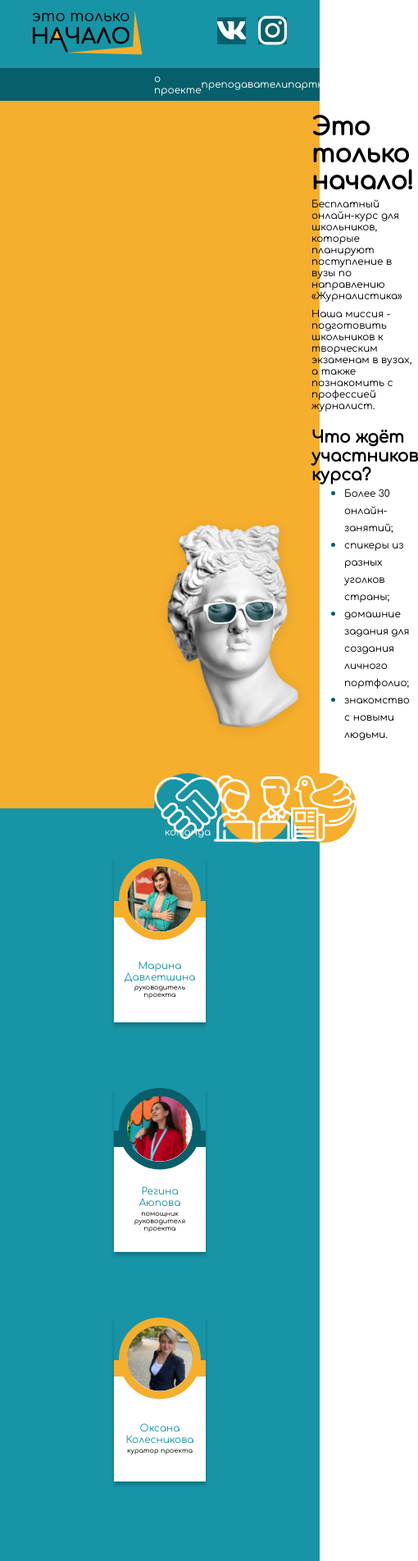
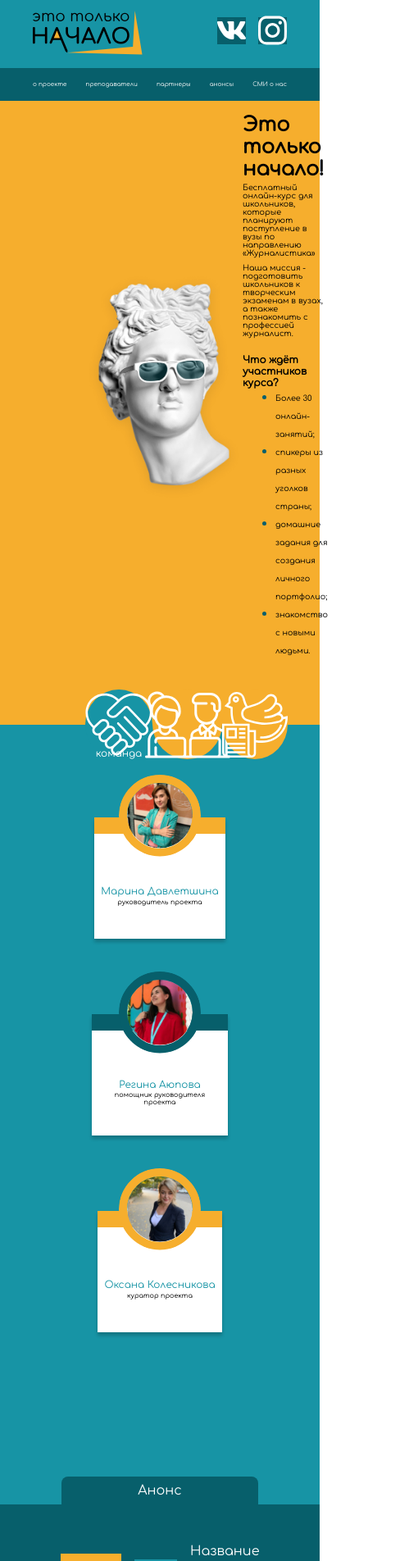
Before and after one commit to const89rus/school, a React (Create React App) app: page / in a window 390 px wide. Shown: the top 1904 px of the page at 82% size, 510 px wide, since content can reach past the window. Built offline with nearby package versions, Linux system fonts and the light colour scheme; no server answers.

Commit message:
add responsive for main page

```diff
--- a/src/view/common/Card/styled.ts
+++ b/src/view/common/Card/styled.ts
@@ -14,7 +14,6 @@ export const CardWrapper = styled.div<Style>`
   justify-content: center;
   position: relative;
   margin: 2rem 1rem;
-  box-shadow: 0px 4px 4px rgba(0, 0, 0, 0.21);
 `;
 
 export const CardAvatar = styled.div<Style>`
@@ -49,6 +48,7 @@ export const CardContent = styled.div<Style>`
   align-items: center;
   flex-direction: column;
   background-color: ${(props) => props.theme.colors.white};
+  box-shadow: 0px 4px 4px rgba(0, 0, 0, 0.21);
   @media ${device.laptopL} {
     width: 17rem;
   }
--- a/src/view/common/Curator/styled.ts
+++ b/src/view/common/Curator/styled.ts
@@ -71,6 +71,7 @@ export const CuratorContent = styled.div`
 `;
 
 export const Name = styled.div`
+  margin-top: 0.5rem;
   text-align: center;
   font-size: 1.5rem;
   color: ${(props) => props.theme.colors.yellow};
@@ -92,6 +93,7 @@ export const Info = styled.div`
   justify-content: space-around;
   font-size: 1rem;
   height: 7rem;
+  margin-top: 0.5rem;
   @media ${device.tablet} and (max-width: 1023px) {
     padding: 2rem 0;
     font-size: 1.4rem;
@@ -110,6 +112,7 @@ export const Social = styled.div`
   display: flex;
   justify-content: space-between;
   width: 3.5rem;
+  margin-top: 0.2rem;
   @media ${device.tablet} and (max-width: 1023px) {
     width: 4.5rem;
   }
--- a/src/view/common/Event/styled.ts
+++ b/src/view/common/Event/styled.ts
@@ -3,6 +3,7 @@ import styled from 'styled-components';
 export const EventWrapper = styled.div`
   display: flex;
   align-items: center;
+  justify-content: center;
   font-size: 2rem;
   margin: 3rem 0;
   color: ${(props) => props.theme.colors.white};
@@ -14,6 +15,9 @@ export const Date = styled.div`
   padding: 1.5rem 1rem;
   margin: 0 0.5rem;
   background-color: ${(props) => props.theme.colors.yellow};
+  @media (max-width: 1170px) {
+    font-size: 1.5rem;
+  }
 `;
 
 export const Time = styled.div`
@@ -21,6 +25,9 @@ export const Time = styled.div`
   padding: 1.5rem;
   margin: 0 1.5rem;
   background-color: ${(props) => props.theme.colors.primary};
+  @media (max-width: 1170px) {
+    font-size: 1.5rem;
+  }
 `;
 
 export const Event = styled.div`
@@ -41,4 +48,7 @@ export const Description = styled.h6`
   font-weight: 400;
   font-size: 1.5rem;
   margin: 0;
+  @media (max-width: 1170px) {
+    font-size: 1.2rem;
+  }
 `;
--- a/src/view/components/layout/styled.ts
+++ b/src/view/components/layout/styled.ts
@@ -70,12 +70,27 @@ export const MenuContainer = styled.div<IStyled>`
   background-color: ${(props) => props.bgColor};
   display: flex;
   justify-content: space-between;
+  @media (max-width: 1280px) {
+    padding: 0 13rem;
+  }
+  @media (max-width: 700px) {
+    padding: 0 5rem;
+  }
 `;
 
 export const MenuItem = styled.div`
   color: ${(props) => props.theme.colors.white};
   font-size: 1.5rem;
   text-decoration: none;
+  @media (max-width: 900px) {
+    font-size: 1.2rem;
+  }
+  @media (max-width: 800px) {
+    font-size: 1rem;
+  }
+  @media (max-width: 600px) {
+    font-size: 0.9rem;
+  }
 `;
 
 export const MenuItemWrapper = styled(HashLink)`
--- a/src/view/components/mainPage/Announcement/styled.ts
+++ b/src/view/components/mainPage/Announcement/styled.ts
@@ -3,4 +3,7 @@ import styled from 'styled-components';
 export const Wrapper = styled.div`
   padding: ${(props) => props.theme.root.contentPadding};
   height: 27rem;
+  @media (max-width: 1400px) {
+    padding: 0 13rem;
+  }
 `;
--- a/src/view/components/mainPage/Footer/styled.ts
+++ b/src/view/components/mainPage/Footer/styled.ts
@@ -10,6 +10,9 @@ export const Wrapper = styled.div`
   justify-content: space-between;
   align-items: flex-end;
   background-color: ${(props) => props.theme.colors.darkPrimary};
+  @media (max-width: 1280px) {
+    padding: 1rem 13rem 2rem;
+  }
 `;
 
 export const ContactWrapper = styled.div`
--- a/src/view/components/mainPage/Header/styled.ts
+++ b/src/view/components/mainPage/Header/styled.ts
@@ -6,6 +6,12 @@ export const Wrapper = styled.div`
   justify-content: space-between;
   align-items: flex-end;
   padding: 2rem 23.5rem 10rem;
+  @media (max-width: 1806px) {
+    align-items: center;
+  }
+  @media (max-width: 1280px) {
+    padding: 2rem 13rem 10rem;
+  }
 `;
 
 export const Img = styled.img`
@@ -23,18 +29,36 @@ export const AboutHeader = styled.h3`
   font-size: 3.75rem;
   margin: 0;
   padding; 0;
+  @media (min-width: 1600px) and (max-width: 1806px) {
+    font-size: 3.25rem;
+  }
+  @media (max-width: 1100px) {
+    font-size: 3rem;
+  }
 `;
 
 export const AbaoutParagraph = styled.p`
   font-size: 1.5rem;
   margin: 0.5rem 0;
   padding; 0;
+  @media (min-width: 1600px) and (max-width: 1806px) {
+    font-size: 1.2rem;
+  }
+  @media (max-width: 1100px) {
+    font-size: 1.2rem;
+  }
 `;
 
 export const ListHeader = styled.h4`
   font-size: 2.5rem;
   margin: 2rem 0 0;
   padding; 0;
+  @media (min-width: 1600px) and (max-width: 1806px) {
+    font-size: 2rem;
+  }
+  @media (max-width: 1100px) {
+    font-size: 1.5rem;
+  }
 `;
 
 export const List = styled.ul`
@@ -50,4 +74,10 @@ export const ListItem = styled.li`
 export const ListItemSpan = styled.span`
   font-size: 1.5rem;
   color: ${(props) => props.theme.colors.black};
+  @media (min-width: 1600px) and (max-width: 1806px) {
+    font-size: 1.2rem;
+  }
+  @media (max-width: 1100px) {
+    font-size: 1.2rem;
+  }
 `;
--- a/src/view/components/mainPage/MassMedia/styled.ts
+++ b/src/view/components/mainPage/MassMedia/styled.ts
@@ -3,6 +3,12 @@ import styled from 'styled-components';
 export const Wrapper = styled.div`
   padding: ${(props) => props.theme.root.contentPadding};
   margin: 5rem 0 10rem;
+  @media (max-width: 1280px) {
+    padding: 0 13rem;
+  }
+  @media (max-width: 700px) {
+    padding: 0 5rem;
+  }
 `;
 
 export const Line = styled.div`
--- a/src/view/components/mainPage/Partners/styled.ts
+++ b/src/view/components/mainPage/Partners/styled.ts
@@ -6,6 +6,9 @@ export const Wrapper = styled.div`
   justify-content: center;
   height: 15rem;
   margin-top: 5rem;
+  @media (max-width: 1280px) {
+    padding: 0 13rem;
+  }
 `;
 
 export const Img = styled.img`
--- a/src/view/components/mainPage/Tabs/components/styled.ts
+++ b/src/view/components/mainPage/Tabs/components/styled.ts
@@ -18,6 +18,14 @@ export const Wrapper = styled.div`
     grid-template-columns: repeat(auto-fit, minmax(16rem, 1fr));
     grid-gap: 6rem;
   }
+  @media (max-width: 1280px) {
+    padding: 0 13rem;
+    padding-top: 5.625rem;
+    padding-bottom: 20rem;
+  }
+  @media (max-width: 1115px) {
+    grid-gap: 1rem;
+  }
   @media ${device.desktop} {
     grid-template-columns: repeat(auto-fit, minmax(20rem, 1fr));
     grid-gap: 0;
--- a/src/view/components/mainPage/Tabs/styled.ts
+++ b/src/view/components/mainPage/Tabs/styled.ts
@@ -16,6 +16,9 @@ export const TabHeadersWrapper = styled.div`
   display: flex;
   justify-content: space-around;
   padding: ${(props) => props.theme.root.contentPadding};
+  @media (max-width: 1599px) {
+    padding: 0 13rem;
+  }
 `;
 
 export const TabHeader = styled(TabHeaderUi)<Style>`
@@ -38,6 +41,9 @@ export const Text = styled.span`
   font-size: 1.5rem;
   bottom: 0.75rem;
   position: absolute;
+  @media (max-width: 1599px) {
+    bottom: 0rem;
+  }
 `;
 
 export const Wrapper = styled.div`
```
